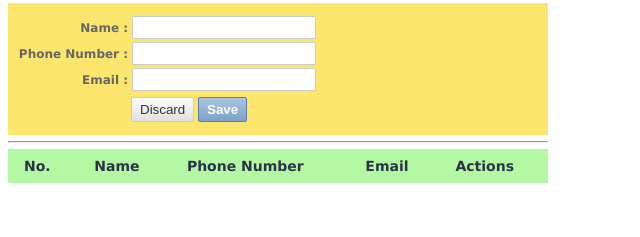
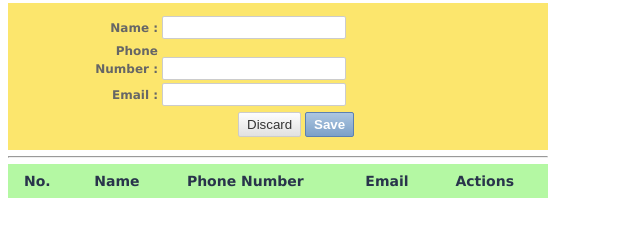
Before and after one commit to mwahyusp/address-book, a plain HTML site: page index.html in a window 1280 px wide. Shown: the part 123-360 px from the top of the page, without its empty margins (0-640 px from the left). Drawn offline with Linux system fonts and the light colour scheme.

Commit message:
Change Form

```diff
--- a/index.css
+++ b/index.css
@@ -12,14 +12,13 @@ h1{ display: block; padding-left: 20px;padding-top: 20px;}
 #contacts-table td { color: #000; }
 #contacts-table tr:nth-child(2n) { background: #E8EDFF; }
 
-#contacts-form { padding: 10px; background-color:rgb(252, 230, 109)}
+#contacts-form { padding: 10px; background-color:rgb(252, 230, 109);padding-left: 50px}
 .text input, .button input { padding: 5px; margin: 0; border: 1px solid #ccc; -moz-border-radius: 2px; -webkit-border-radius: 2px; border-radius: 2px; }
 #contacts-form .item { margin: 3px 0; }
 #contacts-form label, #contacts-form .field { display: inline-block; color: #0C0B07; }
-#contacts-form label { width: 110px; font-weight: bold; text-align: right; color: #666; }
+#contacts-form label { width: 100px; font-weight: bold; text-align: right; color: #666; }
 #contacts-form .text input { width: 176px; padding: 3px; }
 #contacts-form .button { display: inline-block; }
-#contacts-form .button-wrapper { padding-left: 113px; }
+#contacts-form .button-wrapper { padding-left: 180px; ;}
 .button input { padding: 4px 8px; color: #343434; background-color: #fdfdfd; background: -moz-linear-gradient(#fdfdfd, #e1e1e1); background: -webkit-gradient(linear, 0 0, 0 100%, from(#fdfdfd), to(#e1e1e1)); }
 .button-default input { font-weight: bold; color: #fff; background-color: #7ca0c7; background: -moz-linear-gradient(#acc6e1, #7ca0c7); background: -webkit-gradient(linear, 0 0, 0 100%, from(#acc6e1), to(#7ca0c7)); border-color: #5b80b2; }
-.button-wrapper{ text-align: left; }
```
